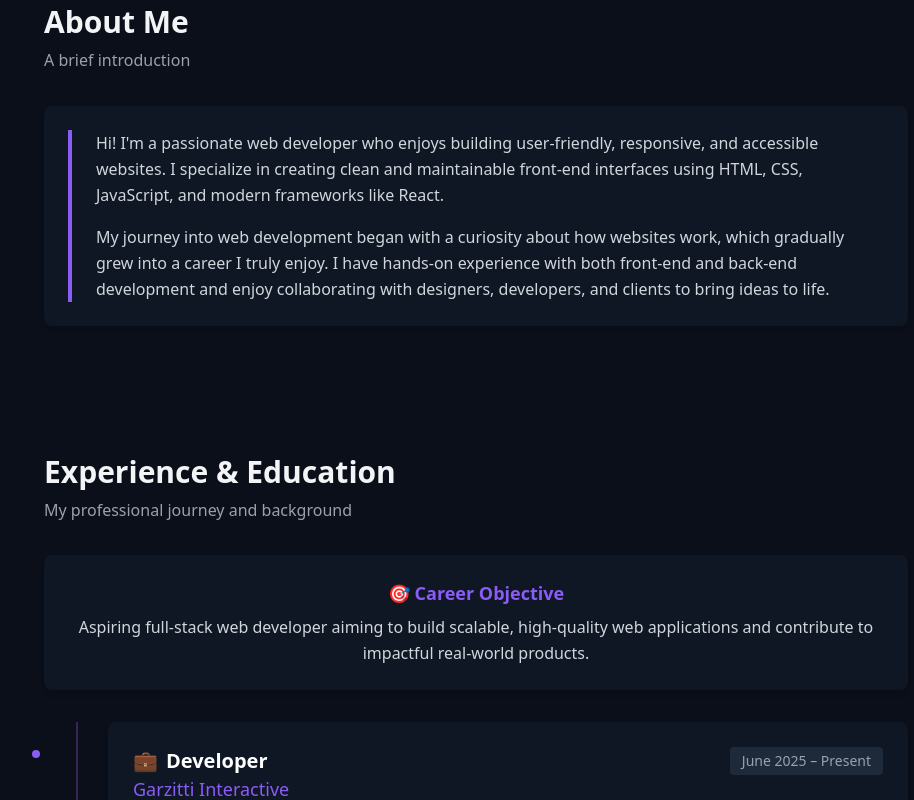
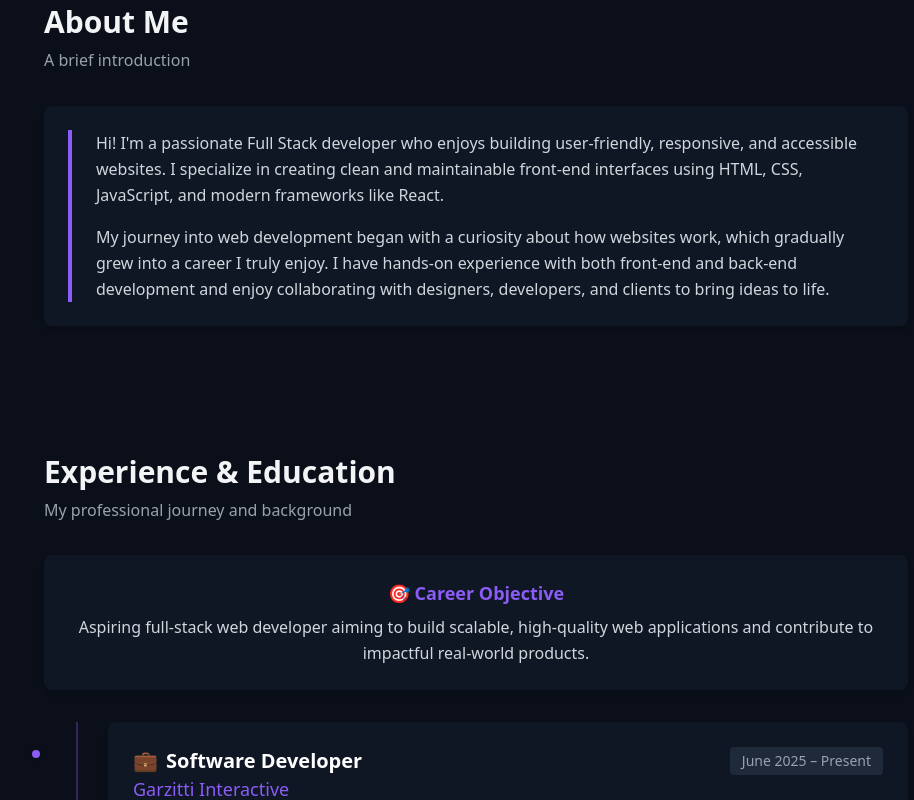
Before and after one commit to AyushBhadouria/personal-portfolio, a React (Vite) app: page / in a window 1280 px wide. Shown: the part 940-1740 px from the top of the page, without its empty margins (164-1078 px from the left). Built offline with nearby package versions, Linux system fonts and the light colour scheme.

Commit message:
updated title

```diff
--- a/src/sections/About.tsx
+++ b/src/sections/About.tsx
@@ -15,7 +15,7 @@ const About: React.FC = () => {
         >
           <div className="border-l-4 border-primary pl-6">
             <p className="text-gray-300 leading-relaxed mb-4">
-              Hi! I'm a passionate web developer who enjoys building user-friendly, responsive, and accessible websites.
+              Hi! I'm a passionate Full Stack developer who enjoys building user-friendly, responsive, and accessible websites.
               I specialize in creating clean and maintainable front-end interfaces using HTML, CSS, JavaScript, and modern frameworks like React.
             </p>
 
--- a/src/sections/Experience.tsx
+++ b/src/sections/Experience.tsx
@@ -6,7 +6,7 @@ const Experience: React.FC = () => {
   const experiences = [
     {
       type: 'work',
-      title: 'Developer',
+      title: 'Software Developer',
       company: 'Garzitti Interactive',
       location: 'Panchkula',
       period: 'June 2025 – Present',
```
